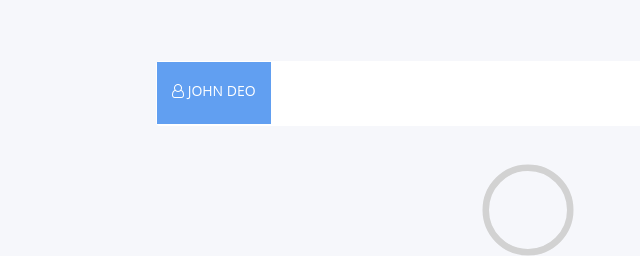
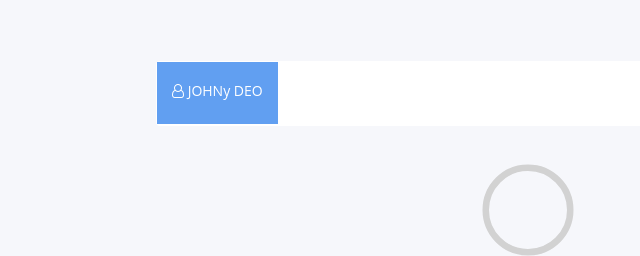
Before and after one commit to kamgirgit/random, a plain HTML site: page index.html in a window 1280 px wide. Shown: the top 256 px of the page, 0-640 px from the left. Drawn offline with nearby package versions, Linux system fonts and the light colour scheme.

Commit message:
sadasdasda

```diff
--- a/index.html
+++ b/index.html
@@ -29,7 +29,7 @@
 				        <span class="icon-bar"></span>
 				      </button>
 
-				      <a class="navbar-brand" href="#"><i class="fa fa-user-o"></i>  JOHN DEO</a>
+				      <a class="navbar-brand" href="#"><i class="fa fa-user-o"></i>  JOHNy DEO</a>
 				    </div>
 			    <div class="collapse navbar-collapse" id="myNavbar">
 			      <ul class="nav navbar-nav navbar-right">
```
